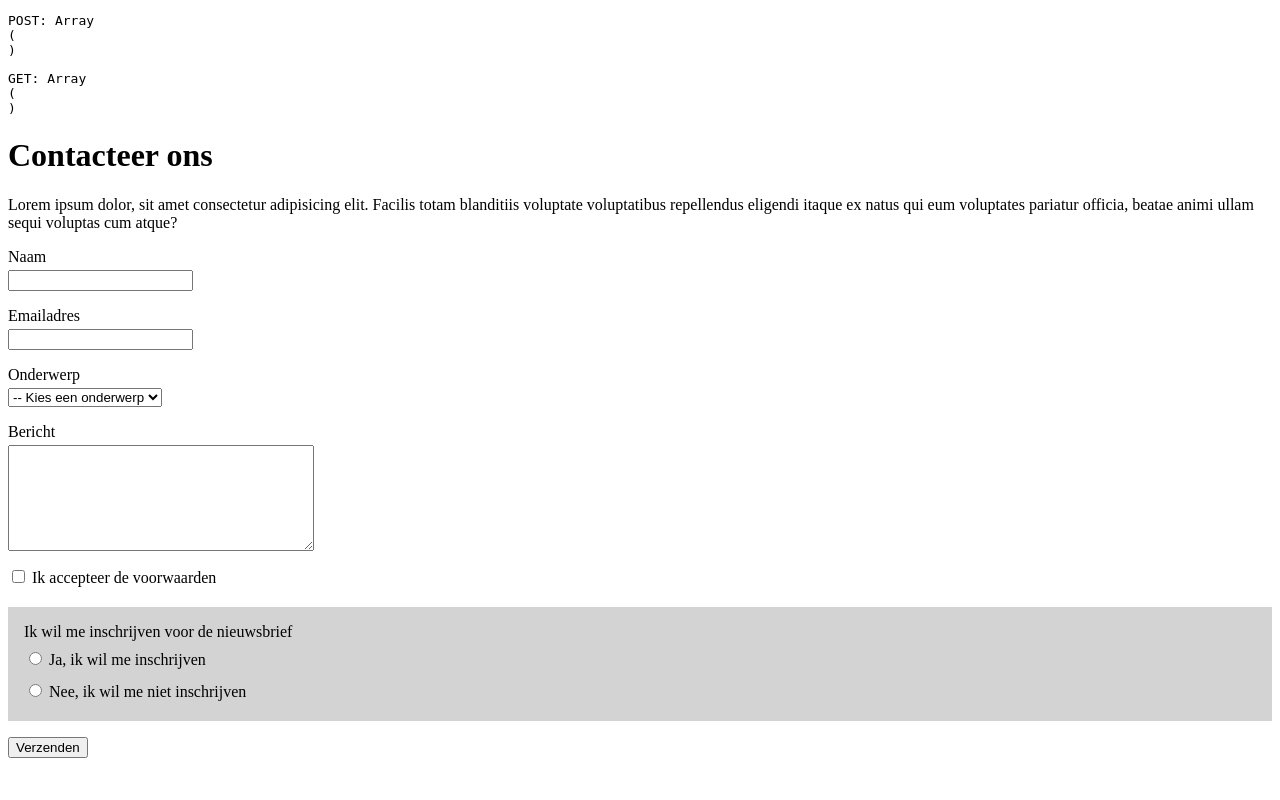
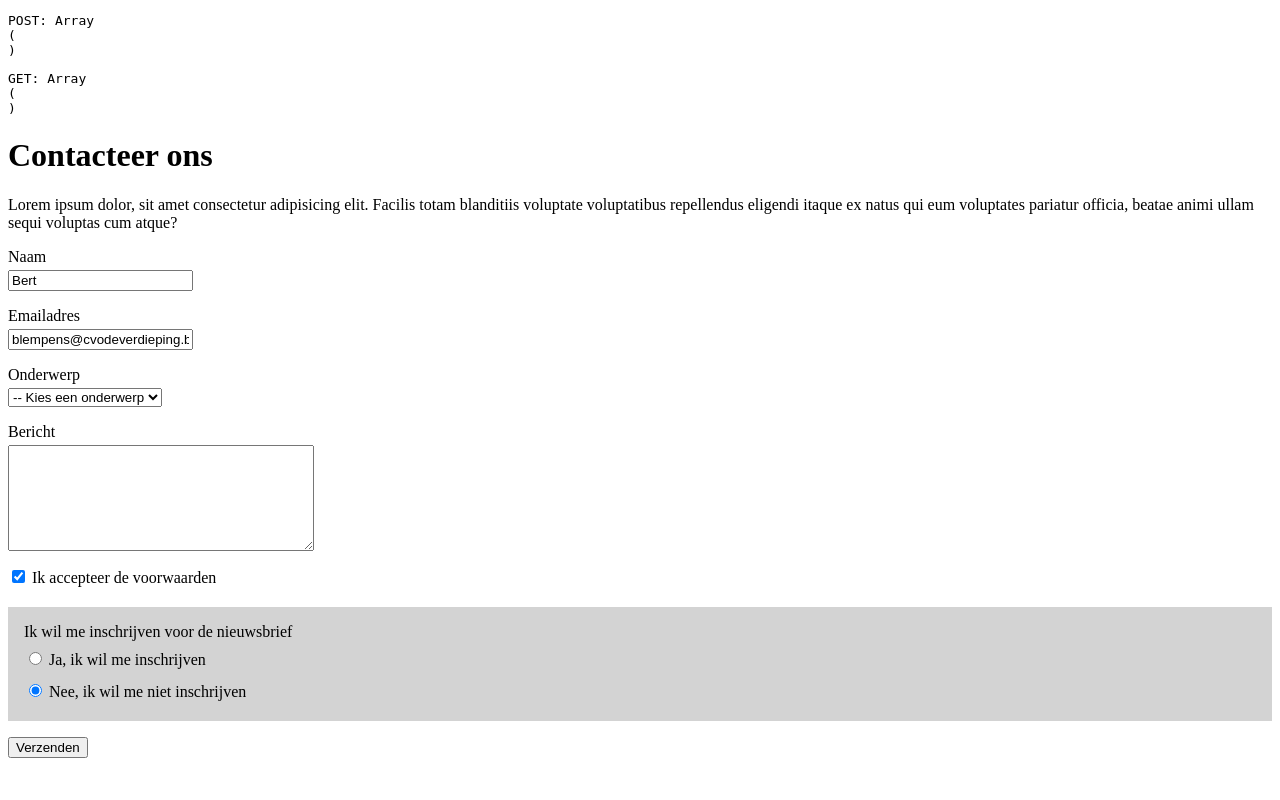
Before and after one commit to blempenscvodeverdieping/fuw-2526-php1, a PHP site: page /oefening1.php in a window 1280 px wide. Run offline with PHP 8.4, Linux system fonts and the light colour scheme.

Commit message:
Update oefening1.php

```diff
--- a/formulieren/oefening1.php
+++ b/formulieren/oefening1.php
@@ -10,8 +10,8 @@
 <?php
 // Tijdelijk: weghalen in productieomgeving
 ?>
-    <pre>POST: <?php print_r($_POST); ?></pre>
-    <pre>GET: <?php print_r($_GET); ?></pre>
+<pre>POST: <?php print_r($_POST); ?></pre>
+<pre>GET: <?php print_r($_GET); ?></pre>
 
     <h1>Contacteer ons</h1>
     <p>
@@ -24,11 +24,11 @@
     <form action="" method="post">
         <div>
             <label for="naam">Naam</label>
-            <input type="text" name="naam" id="naam">
+            <input value="Bert" type="text" name="naam" id="naam">
         </div>
         <div>
             <label for="email">Emailadres</label>
-            <input type="email" name="email">
+            <input value="blempens@cvodeverdieping.be" type="email" name="email">
         </div>
         <div>
             <label for="onderwerp">Onderwerp</label>
@@ -45,7 +45,7 @@
         </div>
         <div>
             <label>
-                <input type="checkbox" name="voorwaarden" id="voorwaarden">
+                <input checked type="checkbox" name="voorwaarden" id="voorwaarden">
                 Ik accepteer de voorwaarden
             </label>
         </div>
@@ -53,10 +53,10 @@
             <label>Ik wil me inschrijven voor de nieuwsbrief</label>
             <div>
                 <label>
-                    <input type="radio" name="nieuwsbrief" id="nieuwsbrief_ja"> Ja, ik wil me inschrijven
+                    <input value="ja" type="radio" name="nieuwsbrief"> Ja, ik wil me inschrijven
                 </label>
                 <label>
-                    <input type="radio" name="nieuwsbrief" id="nieuwsbrief_nee"> Nee, ik wil me niet inschrijven
+                    <input checked value="nee" type="radio" name="nieuwsbrief"> Nee, ik wil me niet inschrijven
                 </label>
             </div>
         </div>
```
